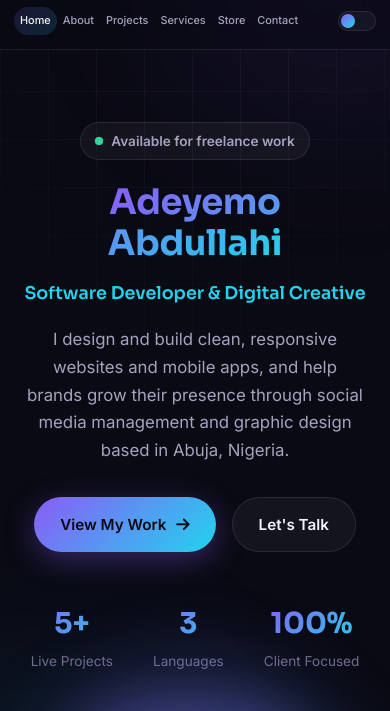
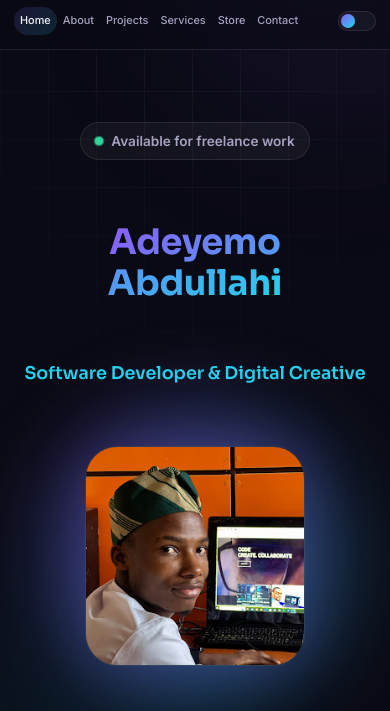
Before and after one commit to adewon7/adeyemodev, a plain HTML site: page index.html in a window 390 px wide. Shown: the part 53-764 px from the top of the page. Drawn offline with Linux system fonts and the light colour scheme.

Commit message:
Update style.css

```diff
--- a/style.css
+++ b/style.css
@@ -1102,6 +1102,18 @@ main {
   }
 
   .hero-text {
+    display: contents;
+  }
+
+  .eyebrow { order: 1; }
+  .hero-text h1 { order: 2; }
+  .hero-role { order: 3; }
+  .hero-image { order: 4; }
+  .hero-desc { order: 5; }
+  .hero-actions { order: 6; }
+  .hero-stats { order: 7; }
+
+  .hero-text {
     max-width: 100%;
   }
 
```
